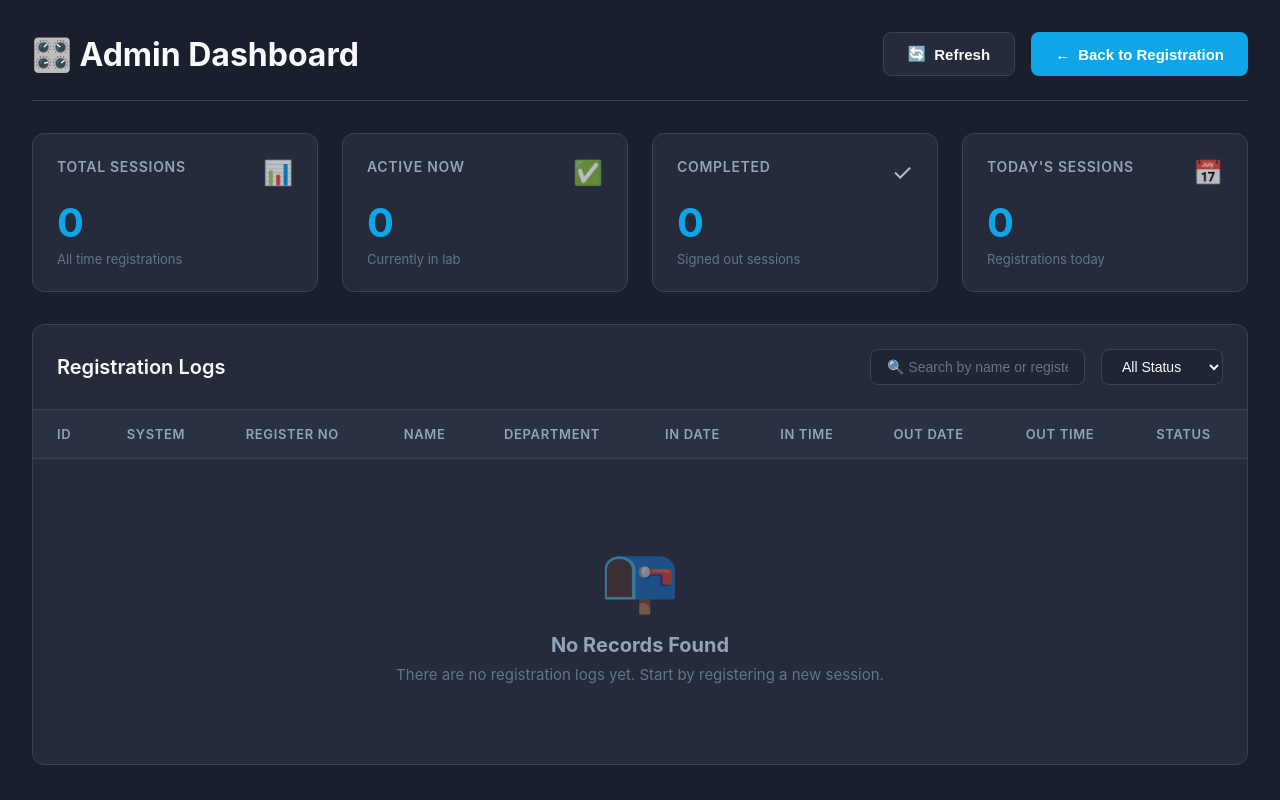
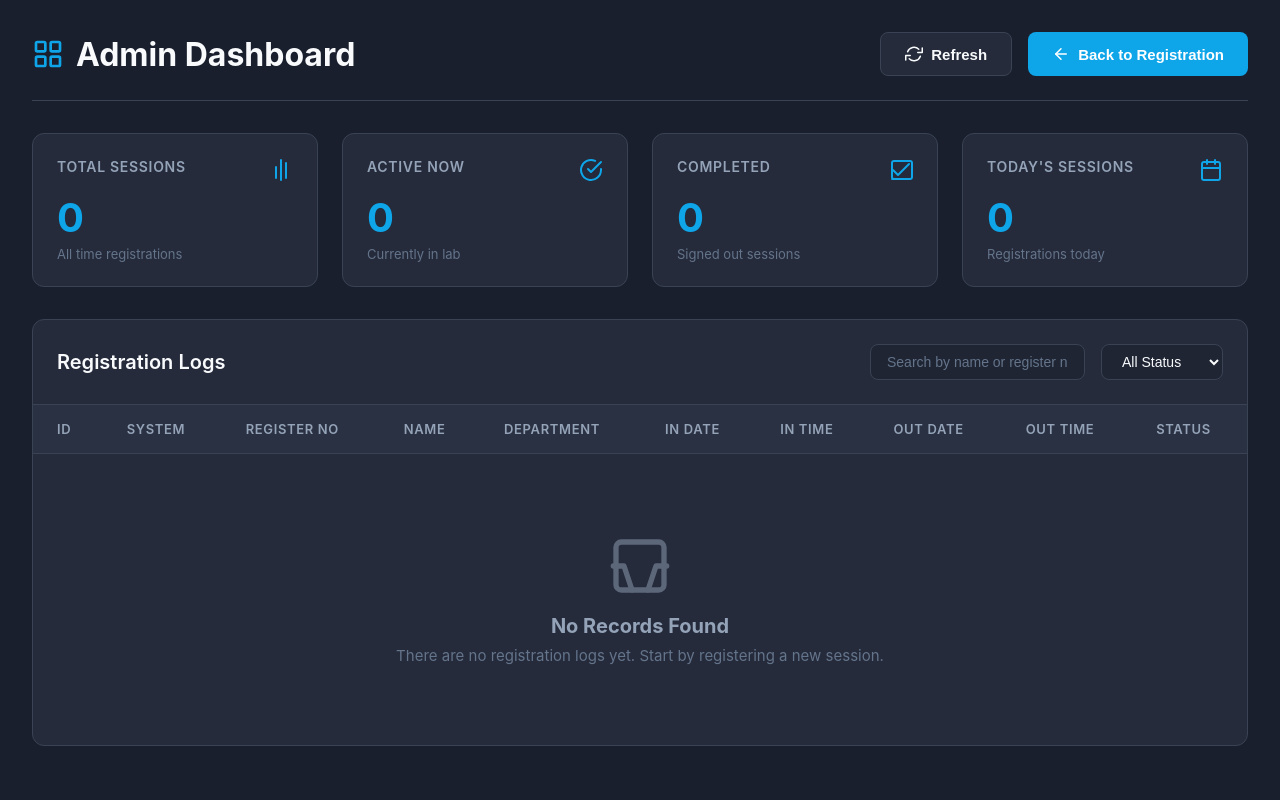
Before and after one commit to VinuKarthick7/log_computer, a Flask app: page /admin in a window 1280 px wide. Run offline with Flask 3, Linux system fonts and the light colour scheme; data that the repository does not hold is empty.

Commit message:
emojies updated to professional

```diff
--- a/templates/admin.html
+++ b/templates/admin.html
@@ -65,6 +65,24 @@
             color: var(--text-primary);
         }
 
+        .header-icon {
+            width: 32px;
+            height: 32px;
+            display: flex;
+            align-items: center;
+            justify-content: center;
+        }
+
+        .header-icon svg {
+            width: 100%;
+            height: 100%;
+            stroke: var(--accent-blue);
+            fill: none;
+            stroke-width: 2;
+            stroke-linecap: round;
+            stroke-linejoin: round;
+        }
+
         .header-actions {
             display: flex;
             gap: 1rem;
@@ -100,6 +118,16 @@
 
         .btn-secondary:hover {
             background: var(--card-bg);
+        }
+
+        .btn svg {
+            width: 18px;
+            height: 18px;
+            stroke: currentColor;
+            fill: none;
+            stroke-width: 2;
+            stroke-linecap: round;
+            stroke-linejoin: round;
         }
 
         /* Stats Cards */
@@ -139,7 +167,21 @@
 
         .stat-icon {
             font-size: 1.5rem;
-            opacity: 0.7;
+            width: 24px;
+            height: 24px;
+            display: flex;
+            align-items: center;
+            justify-content: center;
+        }
+
+        .stat-icon svg {
+            width: 100%;
+            height: 100%;
+            stroke: var(--accent-blue);
+            fill: none;
+            stroke-width: 2;
+            stroke-linecap: round;
+            stroke-linejoin: round;
         }
 
         .stat-value {
@@ -254,6 +296,22 @@
             border: 1px solid rgba(16, 185, 129, 0.3);
         }
 
+        .badge-active::before {
+            content: '';
+            display: inline-block;
+            width: 6px;
+            height: 6px;
+            background: #6EE7B7;
+            border-radius: 50%;
+            margin-right: 0.5rem;
+            animation: pulse 2s infinite;
+        }
+
+        @keyframes pulse {
+            0%, 100% { opacity: 1; }
+            50% { opacity: 0.5; }
+        }
+
         .badge-completed {
             background: rgba(148, 163, 184, 0.15);
             color: #94A3B8;
@@ -268,9 +326,23 @@
         }
 
         .empty-state-icon {
-            font-size: 4rem;
-            margin-bottom: 1rem;
+            width: 64px;
+            height: 64px;
+            margin: 0 auto 1rem;
             opacity: 0.5;
+            display: flex;
+            align-items: center;
+            justify-content: center;
+        }
+
+        .empty-state-icon svg {
+            width: 100%;
+            height: 100%;
+            stroke: var(--text-secondary);
+            fill: none;
+            stroke-width: 2;
+            stroke-linecap: round;
+            stroke-linejoin: round;
         }
 
         .empty-state h3 {
@@ -353,14 +425,34 @@
     <div class="container">
         <!-- Header -->
         <div class="header">
-            <h1>🎛️ Admin Dashboard</h1>
+            <h1>
+                <span class="header-icon">
+                    <!-- Dashboard Icon (Feather Icons) -->
+                    <svg viewBox="0 0 24 24" fill="none" xmlns="http://www.w3.org/2000/svg">
+                        <rect x="3" y="3" width="7" height="7" rx="1"/>
+                        <rect x="14" y="3" width="7" height="7" rx="1"/>
+                        <rect x="14" y="14" width="7" height="7" rx="1"/>
+                        <rect x="3" y="14" width="7" height="7" rx="1"/>
+                    </svg>
+                </span>
+                Admin Dashboard
+            </h1>
             <div class="header-actions">
                 <button class="btn btn-secondary" onclick="window.location.reload()">
-                    <span>🔄</span>
+                    <!-- Refresh Icon (Feather Icons) -->
+                    <svg viewBox="0 0 24 24" fill="none" xmlns="http://www.w3.org/2000/svg">
+                        <polyline points="23 4 23 10 17 10"/>
+                        <polyline points="1 20 1 14 7 14"/>
+                        <path d="M3.51 9a9 9 0 0114.85-3.36M20.49 15a9 9 0 01-14.85 3.36"/>
+                    </svg>
                     <span>Refresh</span>
                 </button>
                 <button class="btn btn-primary" onclick="window.location.href='/register'">
-                    <span>←</span>
+                    <!-- Back Arrow Icon (Feather Icons) -->
+                    <svg viewBox="0 0 24 24" fill="none" xmlns="http://www.w3.org/2000/svg">
+                        <line x1="19" y1="12" x2="5" y2="12"/>
+                        <polyline points="12 19 5 12 12 5"/>
+                    </svg>
                     <span>Back to Registration</span>
                 </button>
             </div>
@@ -371,7 +463,13 @@
             <div class="stat-card">
                 <div class="stat-header">
                     <h3>Total Sessions</h3>
-                    <span class="stat-icon">📊</span>
+                    <span class="stat-icon">
+                        <!-- Bar Chart Icon (Feather Icons) -->
+                        <svg viewBox="0 0 24 24" fill="none" xmlns="http://www.w3.org/2000/svg">
+                            <line x1="12" y1="2" x2="12" y2="22"/>
+                            <path d="M17 5v15M7 9v11"/>
+                        </svg>
+                    </span>
                 </div>
                 <div class="stat-value">{{ logs|length }}</div>
                 <div class="stat-label">All time registrations</div>
@@ -380,7 +478,13 @@
             <div class="stat-card">
                 <div class="stat-header">
                     <h3>Active Now</h3>
-                    <span class="stat-icon">✅</span>
+                    <span class="stat-icon">
+                        <!-- Check Circle Icon (Feather Icons) -->
+                        <svg viewBox="0 0 24 24" fill="none" xmlns="http://www.w3.org/2000/svg">
+                            <path d="M22 11.08V12a10 10 0 1 1-5.93-9.14"/>
+                            <polyline points="22 4 12 14.01 9 11.01"/>
+                        </svg>
+                    </span>
                 </div>
                 <div class="stat-value">{{ logs|selectattr("status", "equalto", "active")|list|length }}</div>
                 <div class="stat-label">Currently in lab</div>
@@ -389,7 +493,13 @@
             <div class="stat-card">
                 <div class="stat-header">
                     <h3>Completed</h3>
-                    <span class="stat-icon">✓</span>
+                    <span class="stat-icon">
+                        <!-- Check Square Icon (Feather Icons) -->
+                        <svg viewBox="0 0 24 24" fill="none" xmlns="http://www.w3.org/2000/svg">
+                            <polyline points="20 6 9 17 4 12"/>
+                            <path d="M3 21h18a2 2 0 0 0 2-2V5a2 2 0 0 0-2-2H5a2 2 0 0 0-2 2v14a2 2 0 0 0 2 2z"/>
+                        </svg>
+                    </span>
                 </div>
                 <div class="stat-value">{{ logs|selectattr("status", "equalto", "completed")|list|length }}</div>
                 <div class="stat-label">Signed out sessions</div>
@@ -398,7 +508,15 @@
             <div class="stat-card">
                 <div class="stat-header">
                     <h3>Today's Sessions</h3>
-                    <span class="stat-icon">📅</span>
+                    <span class="stat-icon">
+                        <!-- Calendar Icon (Feather Icons) -->
+                        <svg viewBox="0 0 24 24" fill="none" xmlns="http://www.w3.org/2000/svg">
+                            <rect x="3" y="4" width="18" height="18" rx="2" ry="2"/>
+                            <line x1="16" y1="2" x2="16" y2="6"/>
+                            <line x1="8" y1="2" x2="8" y2="6"/>
+                            <line x1="3" y1="10" x2="21" y2="10"/>
+                        </svg>
+                    </span>
                 </div>
                 <div class="stat-value">
                     {% set today = logs|selectattr("in_date", "equalto", current_date)|list|length %}
@@ -413,7 +531,7 @@
             <div class="table-header">
                 <h2>Registration Logs</h2>
                 <div class="table-filters">
-                    <input type="text" class="filter-input" placeholder="🔍 Search by name or register number..." id="searchInput">
+                    <input type="text" class="filter-input" placeholder="Search by name or register number..." id="searchInput">
                     <select class="filter-input" id="statusFilter">
                         <option value="">All Status</option>
                         <option value="active">Active</option>
@@ -453,7 +571,7 @@
                                 <td>{% if log.out_time %}{{ log.out_time }}{% else %}-{% endif %}</td>
                                 <td>
                                     <span class="badge badge-{{ log.status }}">
-                                        {% if log.status == 'active' %}● {% endif %}{{ log.status }}
+                                        {{ log.status }}
                                     </span>
                                 </td>
                             </tr>
@@ -462,7 +580,13 @@
                             <tr>
                                 <td colspan="10">
                                     <div class="empty-state">
-                                        <div class="empty-state-icon">📭</div>
+                                        <div class="empty-state-icon">
+                                            <!-- Inbox Icon (Feather Icons) -->
+                                            <svg viewBox="0 0 24 24" fill="none" xmlns="http://www.w3.org/2000/svg">
+                                                <polyline points="22 12 18 12 15 21 9 21 6 12 2 12"/>
+                                                <path d="M9 21H5a2 2 0 0 1-2-2V5a2 2 0 0 1 2-2h14a2 2 0 0 1 2 2v14a2 2 0 0 1-2 2h-4"/>
+                                            </svg>
+                                        </div>
                                         <h3>No Records Found</h3>
                                         <p>There are no registration logs yet. Start by registering a new session.</p>
                                     </div>
```
